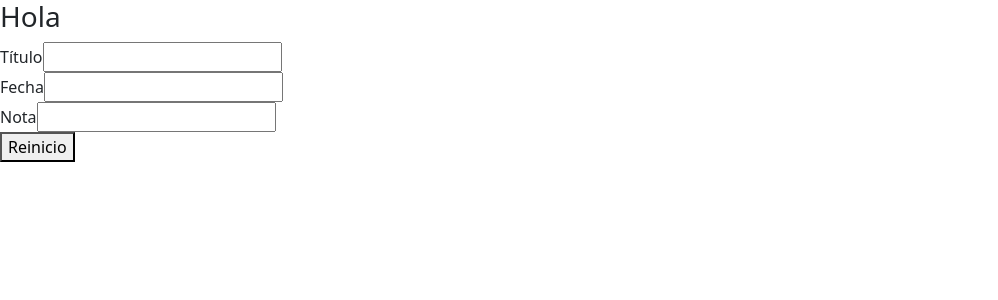
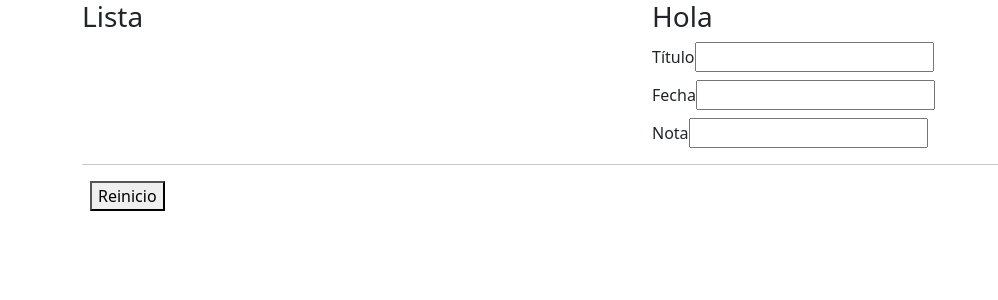
Before and after one commit to 18350291/notas, a React (Create React App) app: page / in a window 1280 px wide. Shown: the top 300 px of the page, without its empty margins (0-998 px from the left). Built offline with nearby package versions, Linux system fonts and the light colour scheme.

Commit message:
Distribución de componentes

```diff
--- a/src/App.jsx
+++ b/src/App.jsx
@@ -27,43 +27,58 @@ function App() {
   }
 
   return (
-    <div className="App">
+    <div className="App container">
+      <div className="row">
+        <div className="col">
+          <h3>Lista</h3>
+        </div>
+
+        <div className="col">
         <h3>Hola</h3>
-      <label htmlfor = "titulo">Título</label>
+        <label className="mb-2">
+          Título
           <input
             id = "titulo"
             name = "titulo"
             type = "text"
             onChange = {handleInputChange}
             value = {inputState.titulo}
-      />
+        /></label>
+
         <br></br>
-      <label htmlfor = "fecha">Fecha</label>
+        <label className="mb-2">
+          Fecha
           <input
             id = "fecha"
             name = "fecha"
             type = "text"
             onChange = {handleInputChange}
             value = {inputState.fecha}
-      />
+        /></label>
+
         <br></br>
-      <label htmlfor = "nota">Nota</label>
+        <label htmlfor = "nota">
+          Nota
           <input
             id = "nota"
             name = "nota"
             type = "text"
             onChange = {handleInputChange}
             value = {inputState.nota}
-      />
+        /></label>
 
-      <br></br>
+        </div>
+      </div>
+      <hr></hr>
+      <div className="ms-2 mt-2">
+
       <button
         type="button"
         onClick={handleResetClick}
-
       >
         Reinicio
       </button>
+      </div>
 
     </div>
   );
```
Lines whose indentation alone changed are shown as unchanged.
